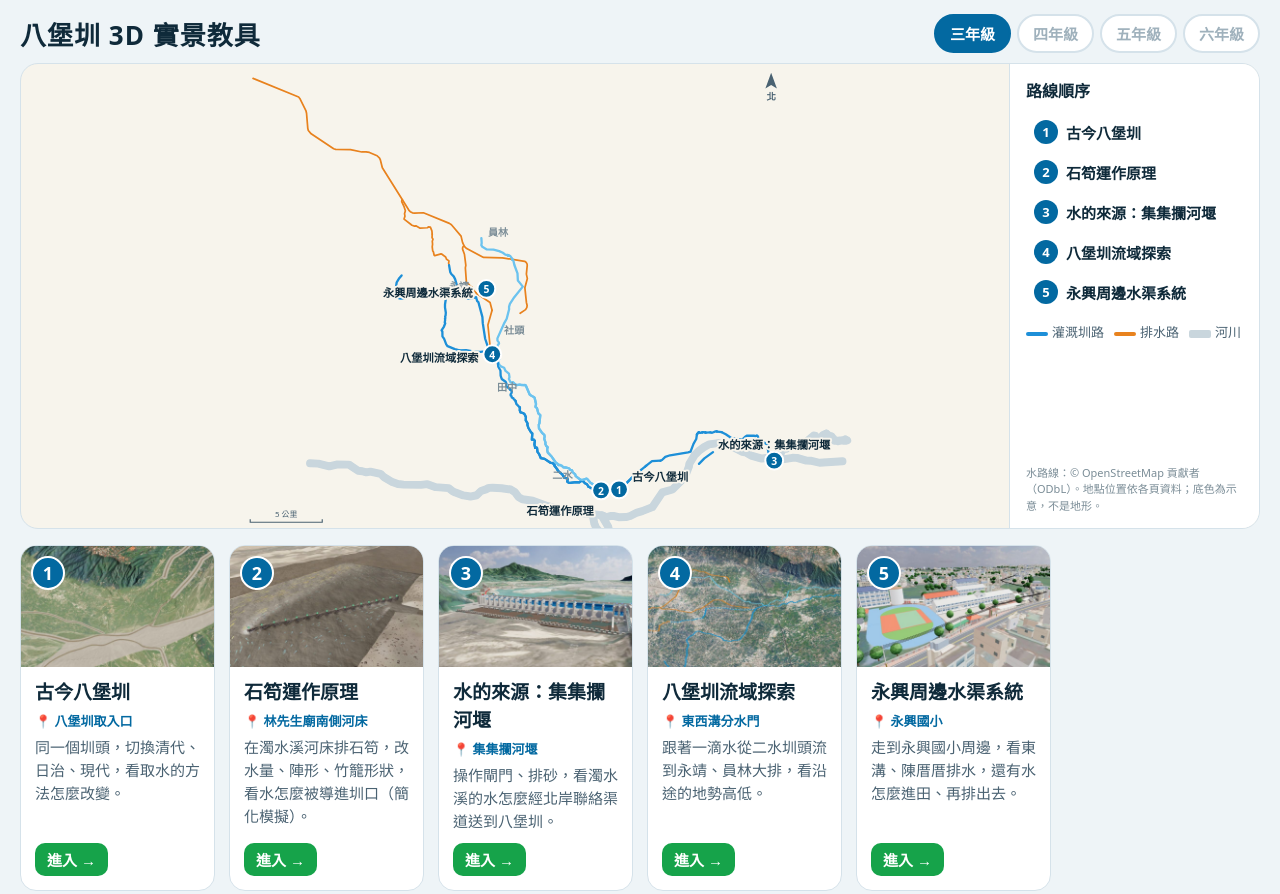
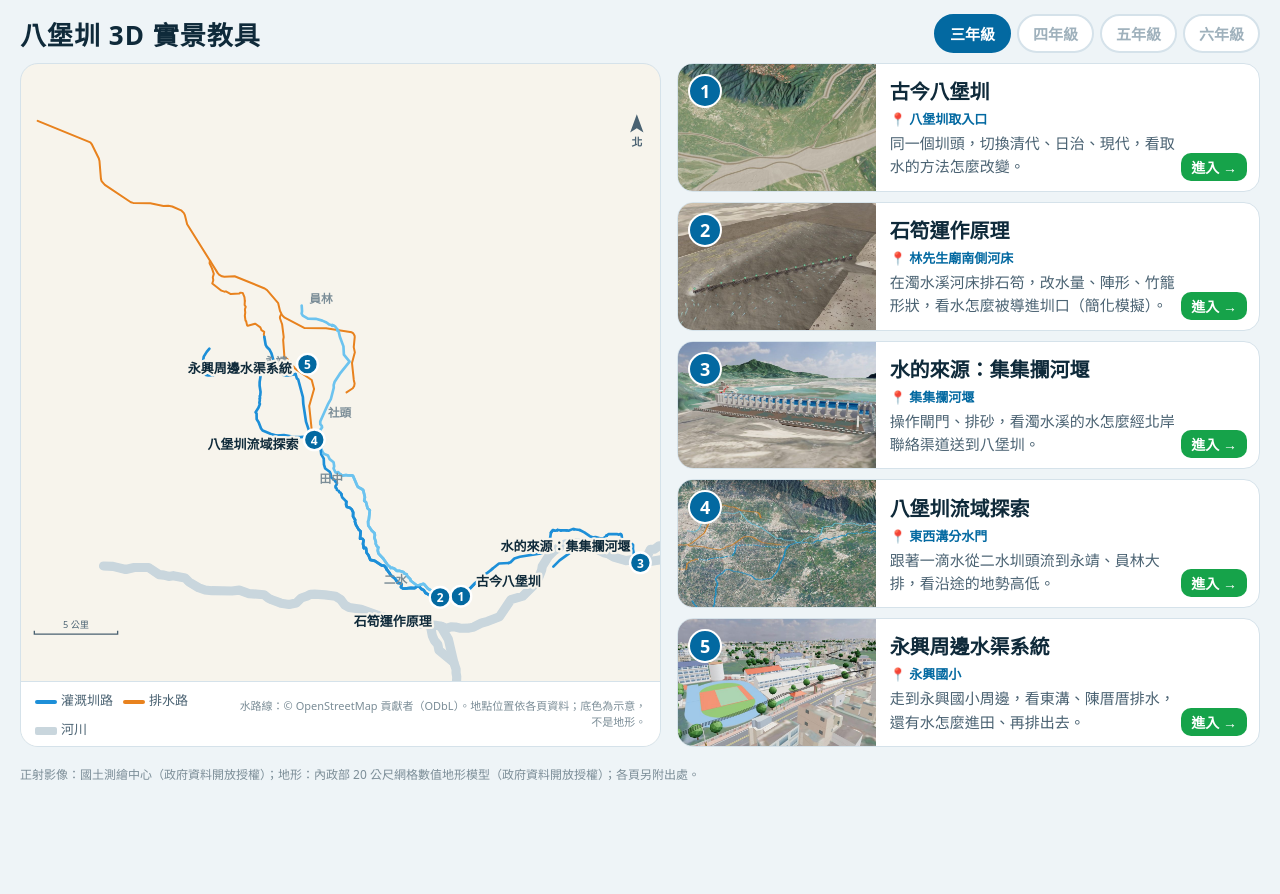
Before and after one commit to ittforeducation/babao3d, a plain HTML site: page index.html in a window 1280 px wide. Shown: the top 894 px of the page. After the commit the page ends 808 px from the top, so only its background shows below. Drawn offline with Linux system fonts and the light colour scheme.

Commit message:
入口頁：寬螢幕改成左地圖、右五站橫條卡片，一個畫面看完
Co-Authored-By: Claude Opus 5.5 <noreply@anthropic.com>

```diff
--- a/index.html
+++ b/index.html
@@ -51,7 +51,7 @@
   .src { font-size: 11px; color: #7b8d97; line-height: 1.5; margin-top: auto; }
 
   /* 卡片 */
-  .cards { display: grid; grid-template-columns: repeat(auto-fill, minmax(170px, 1fr)); gap: 14px; margin-top: 16px; }
+  .cards { display: grid; grid-template-columns: repeat(auto-fit, minmax(170px, 1fr)); gap: 14px; margin-top: 16px; }
   .card { background: var(--card); border: 1px solid var(--line); border-radius: 16px; overflow: hidden; text-decoration: none;
     color: inherit; display: flex; flex-direction: column; transition: transform .15s, box-shadow .15s; }
   .card:hover, .card.hi { transform: translateY(-3px); box-shadow: 0 8px 22px rgba(3,105,161,.18); border-color: var(--accent); }
@@ -70,6 +70,28 @@
   @media (max-width: 600px) { header { padding: 12px 16px 8px; } main { padding: 0 16px 20px; } h1 { font-size: 21px; }
   }
   @media (max-width: 760px) { .mapbox { grid-template-columns: 1fr; } .side { border-left: 0; border-top: 1px solid var(--line); } #map { height: 52vh; } }
+  /* 寬螢幕（電腦、Google Sites 嵌入框）：標題列對齊內容；地圖在左、五站卡片改成橫條排在右邊，一個畫面看完 */
+  header { max-width: 1400px; margin: 0 auto; }
+  @media (min-width: 1200px) {
+    main { display: grid; grid-template-columns: minmax(0, 1.1fr) minmax(420px, 1fr); gap: 16px; align-items: stretch; }
+    .mapbox { grid-template-columns: 1fr; grid-template-rows: 1fr auto; }
+    #map { height: 100%; min-height: 420px; }
+    .side { border-left: 0; border-top: 1px solid var(--line); flex-direction: row; align-items: center; padding: 8px 14px; gap: 14px; }
+    .side h3, .side ol { display: none; }
+    .side .src { margin: 0 0 0 auto; text-align: right; }
+    .cards { margin-top: 0; grid-template-columns: 1fr; grid-auto-rows: minmax(118px, 1fr); gap: 10px;
+      height: max(calc(100vh - 116px), 620px); }
+    .card { flex-direction: row; }
+    .card:hover, .card.hi { transform: translateX(-3px); }
+    .card .img { flex: none; width: 34%; aspect-ratio: auto; }
+    .card .body { padding: 10px 14px; gap: 4px; justify-content: center; }
+    .card h2 { font-size: 20px; }
+    .card p { flex: 0 1 auto; display: -webkit-box; -webkit-line-clamp: 2; -webkit-box-orient: vertical; overflow: hidden; }
+    .card .go { position: absolute; right: 12px; bottom: 10px; margin: 0; font-size: 14px; padding: 4px 10px; }
+    .card { position: relative; }
+    .card .body { padding-right: 84px; }
+    footer { grid-column: 1 / -1; margin-top: 2px; }
+  }
 </style>
 </head>
 <body>
@@ -155,7 +177,7 @@
     const cards = document.getElementById('cards'); cards.innerHTML = '';
     list.forEach((id, i) => {
       const p = U.pages[id], a = document.createElement('a');
-      a.className = 'card'; a.href = link(id); a.dataset.id = id;
+      a.className = 'card'; a.href = link(id); a.dataset.id = id; a.title = p.desc;
       a.innerHTML = `<div class="img"><img src="${p.thumb}" alt="" loading="lazy"><span class="num">${i + 1}</span></div>
         <div class="body"><h2>${p.name}</h2><span class="place">📍 ${p.place}</span><p>${p.desc}</p><span class="go">進入 →</span></div>`;
       a.onmouseenter = () => hi(id, true); a.onmouseleave = () => hi(id, false);
@@ -174,7 +196,7 @@
     list.forEach((id, i) => {
       const p = U.pages[id], [x, y] = p.at;
       const g = el('g', { class: 'mk', 'data-id': id }, mkLayer);
-      const L = { era: ['start', 0.9, -0.9], lab: ['end', -0.5, 1.4], jiji: ['middle', 0, -1.1] }[id] || ['end', -0.95, 0.25];
+      const L = { era: ['start', 0.9, -0.9], lab: ['end', -0.5, 1.4], jiji: ['end', -0.6, -1.0] }[id] || ['end', -0.95, 0.25];
       el('circle', { cx: x, cy: y, r: 0.62, 'stroke-width': 0.14 }, g);
       el('text', { x, y: y + 0.03, class: 'n', 'font-size': 0.72 }, g).textContent = i + 1;
       el('text', { x: x + L[1], y: y + L[2], class: 't', 'font-size': 0.78, 'stroke-width': 0.28, 'text-anchor': L[0],
```
